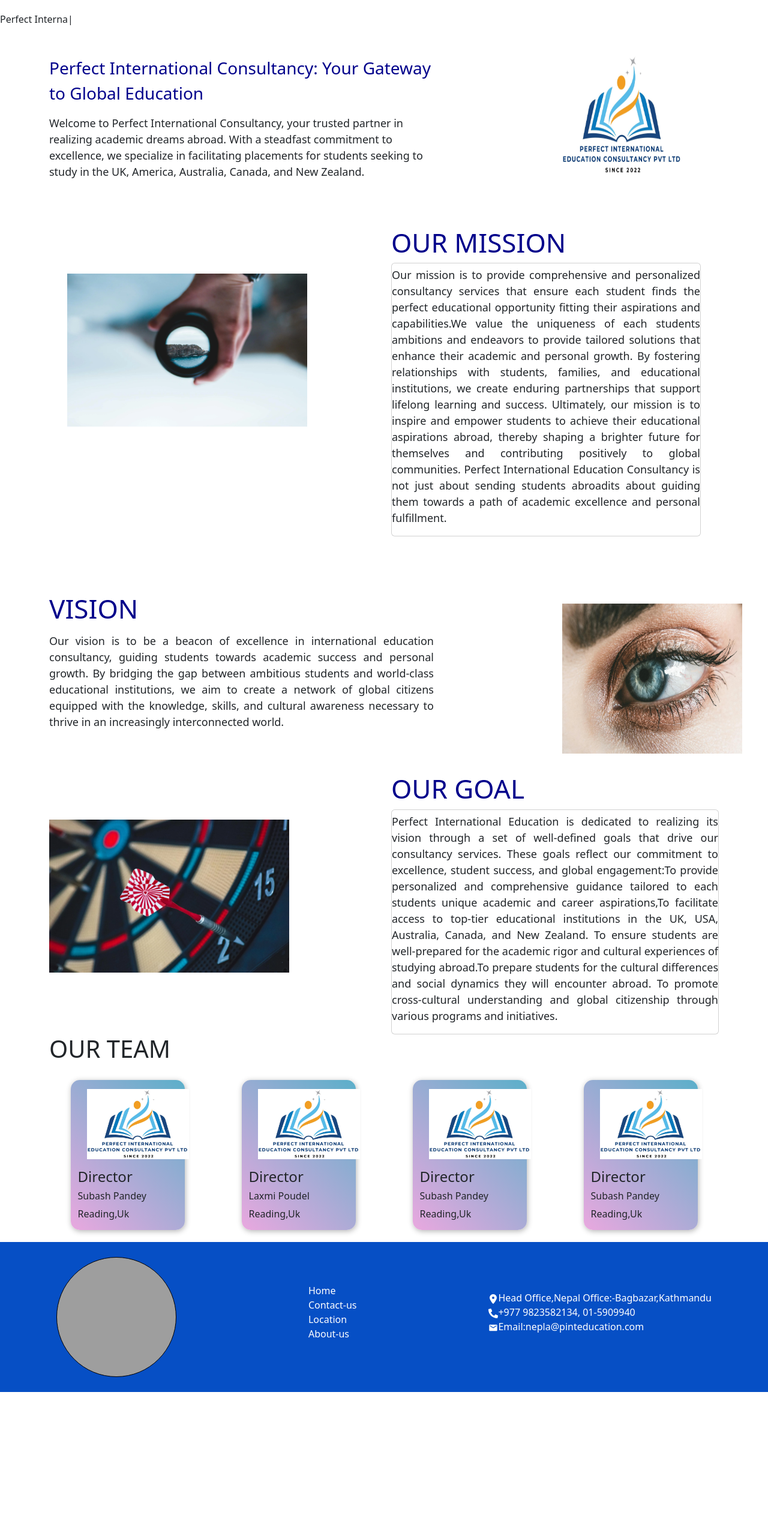
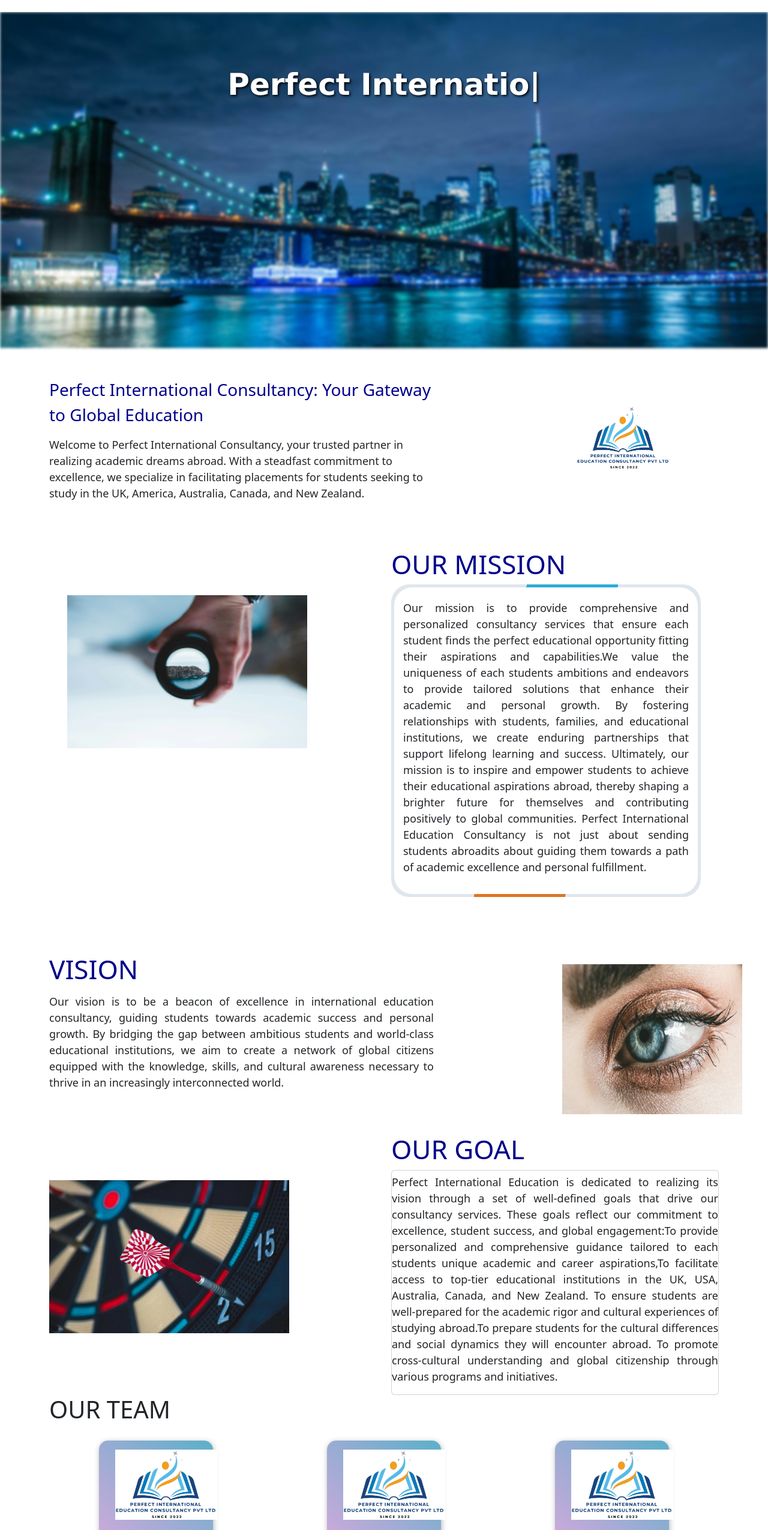
Before and after one commit to Aayusha1523/PerfectInternationWebsite, a React (Vite) app: page /about in a window 1280 px wide. Shown: the part 136-2686 px from the top of the page at 60% size. Before the commit the page ends 2456 px from the top, so only its background shows below. Built offline with nearby package versions, Linux system fonts and the light colour scheme; grey boxes are pictures that could not be loaded; a web font is replaced by a local one.

Commit message:
comit problem resolve

```diff
--- a/src/components/AboutCom/OurTeam.jsx
+++ b/src/components/AboutCom/OurTeam.jsx
@@ -1,57 +1,28 @@
 import React from "react";
 import { Col, Container, Row } from "react-bootstrap";
 
-import LogoI from "../../assets/Images/Perfect logo.jpg"
-
+import LogoI from "../../assets/Images/Perfect logo.jpg";
+import teamInfo from "../about/teamInfo";
 
 const OurTeam = () => {
   return (
     <Container>
       <h1 style={{ alignItems: "center" }}>OUR TEAM</h1>
       <Row>
-        <Col className="people" lg="2" md="2">
+        {teamInfo.map((item) => {
+          return (
+            <Col className="people" lg="2" md="2" key={item.id}>
               <img
                 style={{ width: "200px", padding: "15px" }}
                 // src={Vision}
                 src={LogoI}
               ></img>
-          <h4>Director</h4>
-          <h6>Subash Pandey</h6>
+              <h4>{item.postion}</h4>
+              <h6>{item.name}</h6>
               <p>Reading,Uk</p>
             </Col>
-
-        <Col className="people" lg="2" md="2">
-          <img
-            style={{ width: "200px", padding: "15px" }}
-            // src={Vision}
-            src={LogoI}
-          ></img>
-          <h4>Director</h4>
-          <h6>Laxmi Poudel</h6>
-          <p>Reading,Uk</p>
-        </Col>
-
-        <Col className="people" lg="2" md="2">
-          <img
-            style={{ width: "200px", padding: "15px" }}
-            // src={Vision}
-            src={LogoI}
-          ></img>
-          <h4>Director</h4>
-          <h6>Subash Pandey</h6>
-          <p>Reading,Uk</p>
-        </Col>
-
-        <Col className="people" lg="2" md="2">
-          <img
-            style={{ width: "200px", padding: "15px" }}
-            // src={Vision}
-            src={LogoI}
-          ></img>
-          <h4>Director</h4>
-          <h6>Subash Pandey</h6>
-          <p>Reading,Uk</p>
-        </Col>
+          );
+        })}
       </Row>
     </Container>
   );
--- a/src/pages/About.jsx
+++ b/src/pages/About.jsx
@@ -1,29 +1,17 @@
 import "../style/about.css";
 
 import { Col, Container, Row } from "react-bootstrap";
-import { ReactTyped } from "react-typed";
 
-import Goal from "../assets/Images/goal.webp";
-import Mission from "../assets/Images/missi.webp";
-import Logo from "../assets/Images/Perfect logo.jpg";
-import Vision from "../assets/Images/vision.jpeg";
-
+import LogoP from "../assets/Images/PICElogo.jpeg";
+import AboutMission from "../components/AboutCom/AboutMission";
+import Goal from "../components/AboutCom/Goal";
+import OurTeam from "../components/AboutCom/OurTeam";
+import TypedWords from "../components/AboutCom/TypedWords";
+import Vision from "../components/AboutCom/Vision";
 const About = () => {
   return (
     <>
-      <div className="blurbox mb-5">
-        <div className="Banner"></div>
-        <div className="typeds">
-          <ReactTyped
-            strings={[
-              "ABOUT US",
-              "Perfect International Education Consultancy",
-            ]}
-            typeSpeed={40}
-            loop
-          />
-        </div>
-      </div>
+      <TypedWords />
       {/* THE INTRODUCTION ALONG WITH LOGO */}
       <Container>
         <Row>
@@ -50,7 +38,7 @@ const About = () => {
                 width: "200px",
                 height: "200px",
               }}
-              src={Logo}
+              src={LogoP}
             />
           </Col>
         </Row>
@@ -58,184 +46,14 @@ const About = () => {
 
       {/* Intro Ended Here */}
       {/* MISSION STARTED */}
-      <div className="Mission">
-        <Container>
-          <Row style={{ padding: "30px" }}>
-            <Col>
-              {/* For IMAGE */}
-              <img
-                style={{ width: "400px", height: "365px", paddingTop: "110px" }}
-                src={Mission}
-              ></img>
-            </Col>
-
-            <Col className="Intro">
-              <h4 style={{ color: "darkblue", fontSize: "44px" }}>
-                OUR MISSION
-              </h4>
-
-              <div className="card">
-                <p
-                  style={{
-                    paddingTop: "6px",
-                    fontSize: "18px",
-                    textAlign: "justify",
-                    zIndex: "2",
-                  }}
-                >
-                  Our mission is to provide comprehensive and personalized
-                  consultancy services that ensure each student finds the
-                  perfect educational opportunity fitting their aspirations and
-                  capabilities.We value the uniqueness of each students
-                  ambitions and endeavors to provide tailored solutions that
-                  enhance their academic and personal growth. By fostering
-                  relationships with students, families, and educational
-                  institutions, we create enduring partnerships that support
-                  lifelong learning and success. Ultimately, our mission is to
-                  inspire and empower students to achieve their educational
-                  aspirations abroad, thereby shaping a brighter future for
-                  themselves and contributing positively to global communities.
-                  Perfect International Education Consultancy is not just about
-                  sending students abroadits about guiding them towards a path
-                  of academic excellence and personal fulfillment.
-                </p>
-              </div>
-            </Col>
-          </Row>
-        </Container>
-        {/* MISSION ENDED */}
-      </div>
+      <AboutMission />
       {/* VISION */}
-      <div style={{ paddingTop: "2rem" }} className="vision">
-        <Container>
-          <Row>
-            <Col className="Intro" lg="7" md="3">
-              <h4 style={{ color: "darkblue", fontSize: "44px" }}>VISION</h4>
-              <p
-                style={{
-                  paddingTop: "6px",
-                  fontSize: "18px",
-                  textAlign: "justify",
-                }}
-              >
-                {" "}
-                Our vision is to be a beacon of excellence in international
-                education consultancy, guiding students towards academic success
-                and personal growth. By bridging the gap between ambitious
-                students and world-class educational institutions, we aim to
-                create a network of global citizens equipped with the knowledge,
-                skills, and cultural awareness necessary to thrive in an
-                increasingly interconnected world.
-              </p>
-            </Col>
-            <Col gx="1" md="2"></Col>
-
-            <Col lg="2" md="2">
-              {/* For IMAGE */}
-              <img
-                className=" Vision"
-                style={{ width: "300px", height: "300px", paddingTop: "50px" }}
-                src={Vision}
-              ></img>
-            </Col>
-          </Row>
-        </Container>
-      </div>
+      <Vision />
       {/* VISION ENDS HERE */}
       {/* GOAL STARTED */}
-      <div className="Mission">
-        <Container>
-          <Row>
-            <Col md="12" lg="6">
-              {/* For IMAGE */}
-              <img
-                style={{ width: "400px", height: "365px", paddingTop: "110px" }}
-                // src={Goal}
-                src={Goal}
-              ></img>
-            </Col>
-
-            <Col className="Intro" md="12" lg="6">
-              <h4 style={{ color: "darkblue", fontSize: "44px" }}>OUR GOAL</h4>
-
-              <div className="card">
-                <p
-                  style={{
-                    paddingTop: "6px",
-                    fontSize: "18px",
-                    textAlign: "justify",
-                    zIndex: "999",
-                  }}
-                >
-                  Perfect International Education is dedicated to realizing its
-                  vision through a set of well-defined goals that drive our
-                  consultancy services. These goals reflect our commitment to
-                  excellence, student success, and global engagement:To provide
-                  personalized and comprehensive guidance tailored to each
-                  students unique academic and career aspirations,To facilitate
-                  access to top-tier educational institutions in the UK, USA,
-                  Australia, Canada, and New Zealand. To ensure students are
-                  well-prepared for the academic rigor and cultural experiences
-                  of studying abroad.To prepare students for the cultural
-                  differences and social dynamics they will encounter abroad. To
-                  promote cross-cultural understanding and global citizenship
-                  through various programs and initiatives.
-                </p>
-              </div>
-            </Col>
-          </Row>
-        </Container>
-        {/* GOAL ENDED */}
-      </div>
+      <Goal />
       {/* Our team */}
-      <Container>
-        <h1 style={{ alignItems: "center" }}>OUR TEAM</h1>
-        <Row>
-          <Col className="people" lg="2" md="2">
-            <img
-              style={{ width: "200px", padding: "15px" }}
-              // src={Vision}
-              src={Logo}
-            ></img>
-            <h4>Director</h4>
-            <h6>Subash Pandey</h6>
-            <p>Reading,Uk</p>
-          </Col>
-
-          <Col className="people" lg="2" md="2">
-            <img
-              style={{ width: "200px", padding: "15px" }}
-              // src={Vision}
-              src={Logo}
-            ></img>
-            <h4>Director</h4>
-            <h6>Laxmi Poudel</h6>
-            <p>Reading,Uk</p>
-          </Col>
-
-          <Col className="people" lg="2" md="2">
-            <img
-              style={{ width: "200px", padding: "15px" }}
-              // src={Vision}
-              src={Logo}
-            ></img>
-            <h4>Director</h4>
-            <h6>Subash Pandey</h6>
-            <p>Reading,Uk</p>
-          </Col>
-
-          <Col className="people" lg="2" md="2">
-            <img
-              style={{ width: "200px", padding: "15px" }}
-              // src={Vision}
-              src={Logo}
-            ></img>
-            <h4>Director</h4>
-            <h6>Subash Pandey</h6>
-            <p>Reading,Uk</p>
-          </Col>
-        </Row>
-      </Container>
+      <OurTeam />
       {/* Ends Here */}
     </>
   );
--- a/src/style/about.css
+++ b/src/style/about.css
@@ -3,6 +3,7 @@
   background-size: cover;
   background-position: center;
   height: 70svh;
+  z-index: -99;
   width: 100%;
   filter: blur(2px);
   display: grid;
```
Lines whose indentation alone changed are shown as unchanged.
